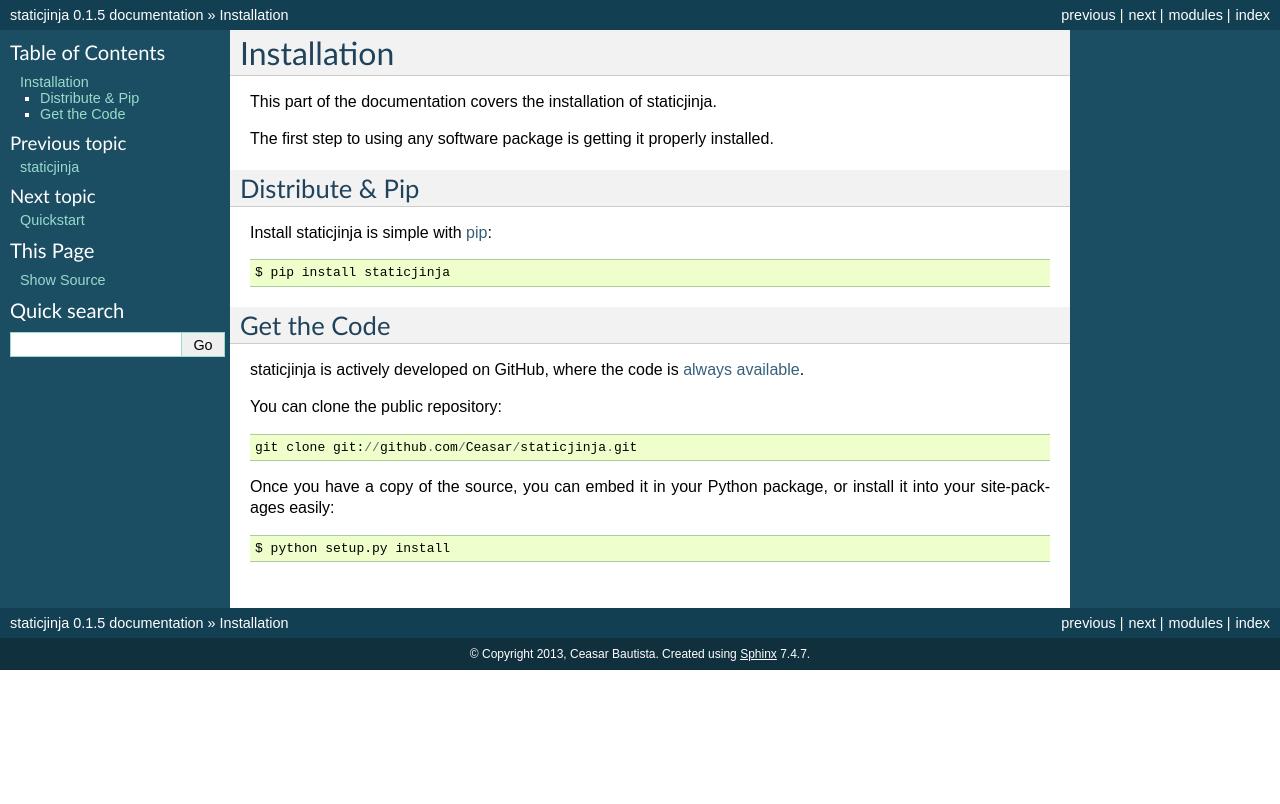
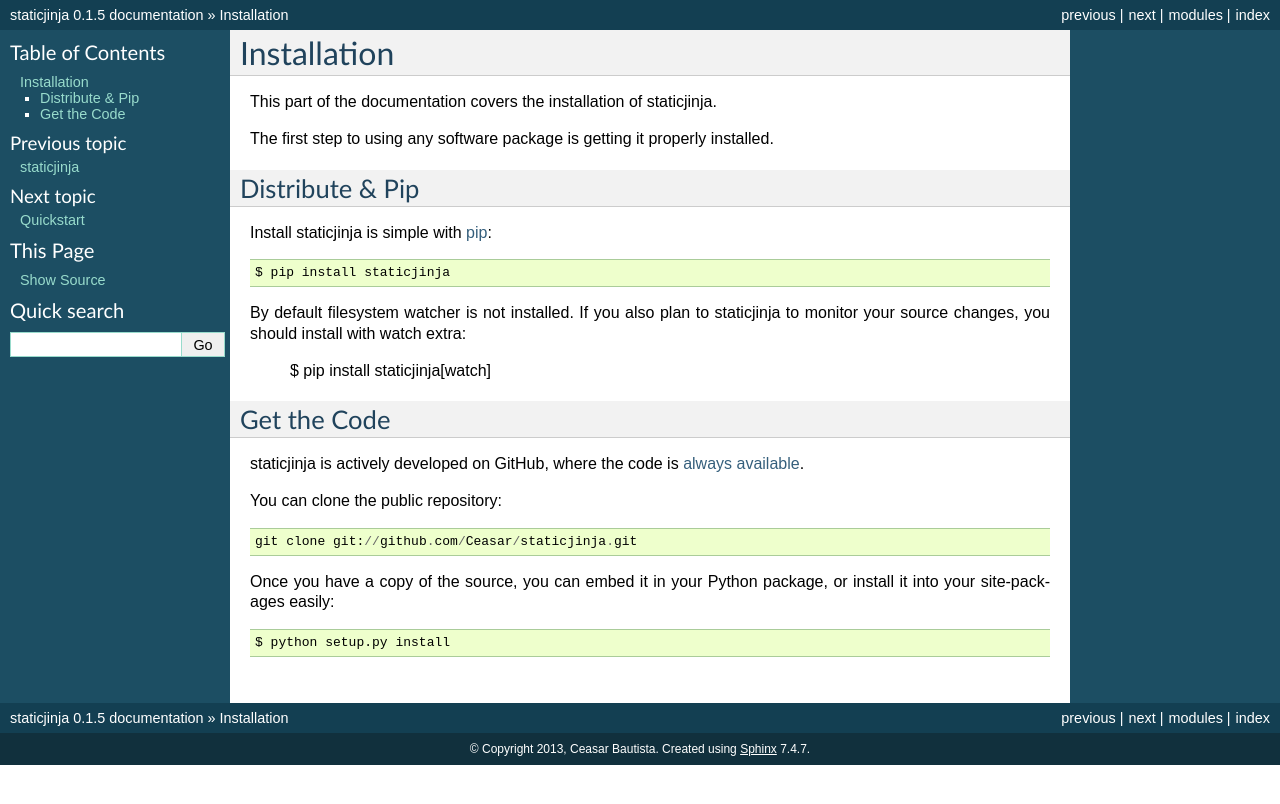
Before and after one commit to staticjinja/staticjinja, a Sphinx documentation site: the page built from docs/user/install.rst, in a window 1280 px wide. Shown: the top 804 px of the page. Built offline with Sphinx 7.4.7, drawn with Linux system fonts in a browser that asks for light colours.

Commit message:
easywatch as an extra

```diff
--- a/docs/user/install.rst
+++ b/docs/user/install.rst
@@ -14,6 +14,12 @@
 
     $ pip install staticjinja
 
+By default filesystem watcher is not installed.  If you also plan to staticjinja
+to monitor your source changes, you should install with watch extra:
+
+    $ pip install staticjinja[watch]
+
+
 Get the Code
 ------------
 
--- a/setup.py
+++ b/setup.py
@@ -12,7 +12,10 @@
     url="https://github.com/Ceasar/staticjinja",
     keywords=["jinja", "static", "website"],
     packages=["staticjinja"],
-    install_requires=["easywatch", "jinja2"],
+    install_requires=["jinja2"],
+    extras_require=dict(
+        watch="easywatch"
+        ),
     classifiers=[
     "Intended Audience :: Developers",
     "License :: OSI Approved :: MIT License",
```
